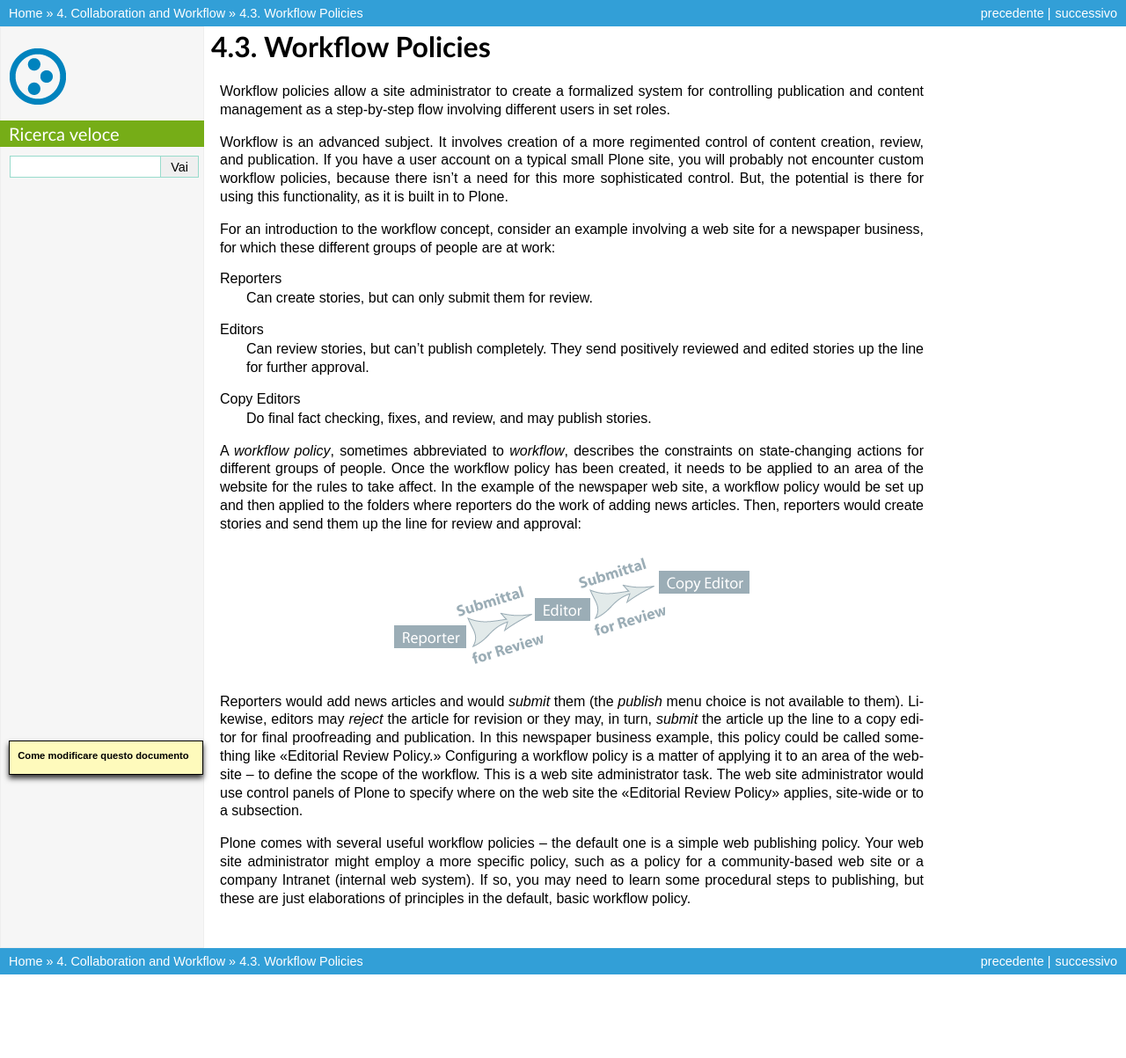
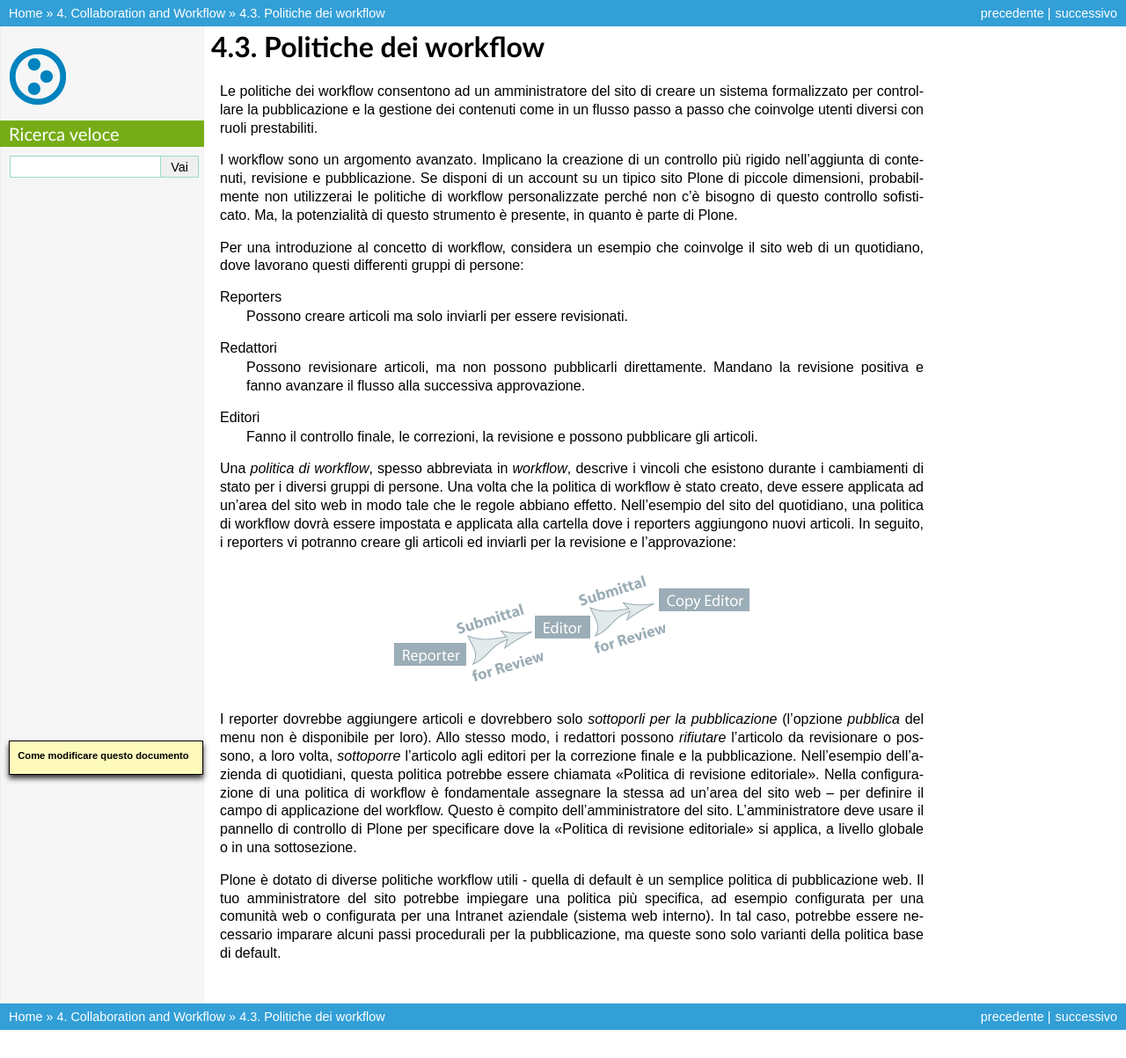
Before and after one commit to plone-it/collective.italiandocumentation, a Sphinx documentation site: the page built from source/collaboration-and-workflow/workflow-policies.rst, in a window 1280 px wide. Shown: the whole page at 88% size. Built offline with Sphinx 7.4.7, drawn with Linux system fonts in a browser that asks for light colours; before the commit the page ends 1140 px from its top, so only the background shows below that.

Commit message:
prima traduzione

```diff
--- a/source/collaboration-and-workflow/workflow-policies.rst
+++ b/source/collaboration-and-workflow/workflow-policies.rst
@@ -1,58 +1,57 @@
-Workflow Policies
+Politiche dei workflow
 ======================
 
-Workflow policies allow a site administrator to create a formalized
-system for controlling publication and content management as a
-step-by-step flow involving different users in set roles.
+Le politiche dei workflow consentono ad un amministratore del sito
+di creare un sistema formalizzato per controllare la pubblicazione e
+la gestione dei contenuti come in un flusso passo a passo che coinvolge
+utenti diversi con ruoli prestabiliti.
 
-Workflow is an advanced subject. It involves creation of a more
-regimented control of content creation, review, and publication. If you
-have a user account on a typical small Plone site, you will probably not
-encounter custom workflow policies, because there isn't a need for this
-more sophisticated control. But, the potential is there for using this
-functionality, as it is built in to Plone.
+I workflow sono un argomento avanzato. Implicano la creazione di un controllo
+più rigido nell'aggiunta di contenuti, revisione e pubblicazione. Se disponi
+di un account su un tipico sito Plone di piccole dimensioni, probabilmente non
+utilizzerai le politiche di workflow personalizzate perché non c'è bisogno di
+questo controllo sofisticato. Ma, la potenzialità di questo strumento è presente,
+in quanto è parte di Plone.
 
-For an introduction to the workflow concept, consider an example
-involving a web site for a newspaper business, for which these different
-groups of people are at work:
+Per una introduzione al concetto di workflow, considera un esempio
+che coinvolge il sito web di un quotidiano, dove lavorano questi differenti
+gruppi di persone:
 
 Reporters
-    Can create stories, but can only submit them for review.
-Editors
-    Can review stories, but can't publish completely. They send
-    positively reviewed and edited stories up the line for further
-    approval.
-Copy Editors
-    Do final fact checking, fixes, and review, and may publish stories.
+    Possono creare articoli ma solo inviarli per essere revisionati.
+Redattori
+    Possono revisionare articoli, ma non possono pubblicarli direttamente. Mandano
+    la revisione positiva e fanno avanzare il flusso alla successiva approvazione.
+Editori
+    Fanno il controllo finale, le correzioni, la revisione e possono pubblicare gli articoli.
 
-A *workflow policy*, sometimes abbreviated to *workflow*, describes the
-constraints on state-changing actions for different groups of people.
-Once the workflow policy has been created, it needs to be applied to an
-area of the website for the rules to take affect. In the example of the
-newspaper web site, a workflow policy would be set up and then applied
-to the folders where reporters do the work of adding news articles.
-Then, reporters would create stories and send them up the line for
-review and approval:
+Una *politica di workflow*, spesso abbreviata in *workflow*, descrive i
+vincoli che esistono durante i cambiamenti di stato per i diversi
+gruppi di persone. Una volta che la politica di workflow è stato creato, deve essere applicata ad un'area
+del sito web in modo tale che le regole abbiano effetto. Nell'esempio del sito del
+quotidiano, una politica di workflow dovrà essere impostata e applicata
+alla cartella dove i reporters aggiungono nuovi articoli.
+In seguito, i reporters vi potranno creare gli articoli ed inviarli per la revisione e l'approvazione:
 
 .. figure:: ../_static/workflowsteps.png
    :align: center
    :alt:
 
-Reporters would add news articles and would *submit* them (the *publish*
-menu choice is not available to them). Likewise, editors may *reject*
-the article for revision or they may, in turn, *submit* the article up
-the line to a copy editor for final proofreading and publication. In
-this newspaper business example, this policy could be called something
-like "Editorial Review Policy." Configuring a workflow policy is a
-matter of applying it to an area of the website -- to define the scope
-of the workflow. This is a web site administrator task. The web site
-administrator would use control panels of Plone to specify where on the
-web site the "Editorial Review Policy" applies, site-wide or to a
-subsection.
+I reporter dovrebbe aggiungere articoli e dovrebbero solo *sottoporli per la pubblicazione* (l'opzione *pubblica*
+del menu non è disponibile per loro). Allo stesso modo, i redattori possono *rifiutare*
+l'articolo da revisionare o possono, a loro volta, *sottoporre* l'articolo agli
+editori per la correzione finale e la pubblicazione. Nell'esempio
+dell'azienda di quotidiani, questa politica potrebbe essere chiamata
+"Politica di revisione editoriale". Nella configurazione di una politica di workflow è fondamentale
+assegnare la stessa ad un'area del sito web -- per definire il campo di applicazione
+del workflow. Questo è compito dell'amministratore del sito. L'amministratore
+deve usare il pannello di controllo di Plone per specificare dove la
+"Politica di revisione editoriale" si applica, a livello globale o in una
+sottosezione.
 
-Plone comes with several useful workflow policies -- the default one is
-a simple web publishing policy. Your web site administrator might employ
-a more specific policy, such as a policy for a community-based web site
-or a company Intranet (internal web system). If so, you may need to
-learn some procedural steps to publishing, but these are just
-elaborations of principles in the default, basic workflow policy.
+Plone è dotato di diverse politiche workflow utili - quella di default è
+un semplice politica di pubblicazione web. Il tuo amministratore del sito potrebbe impiegare
+una politica più specifica, ad esempio configurata per una comunità web
+o configurata per una Intranet aziendale (sistema web interno). In tal caso, potrebbe essere necessario
+imparare alcuni passi procedurali per la pubblicazione, ma queste sono solo
+varianti della politica base di default.
```
